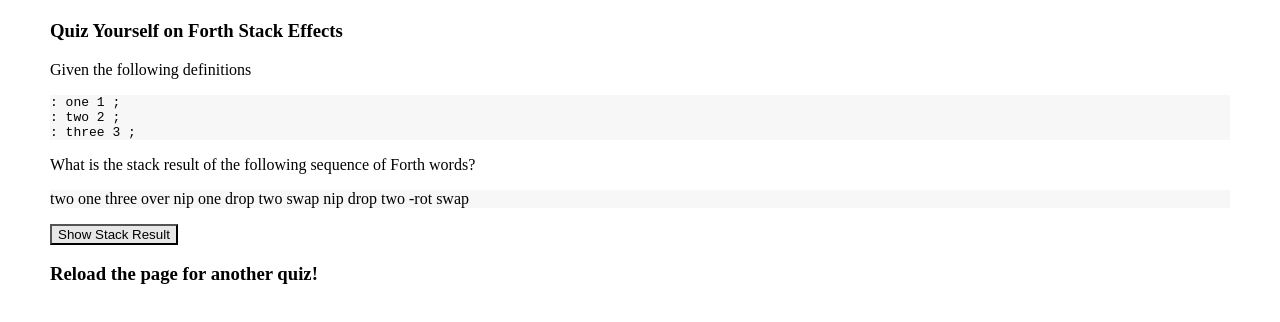
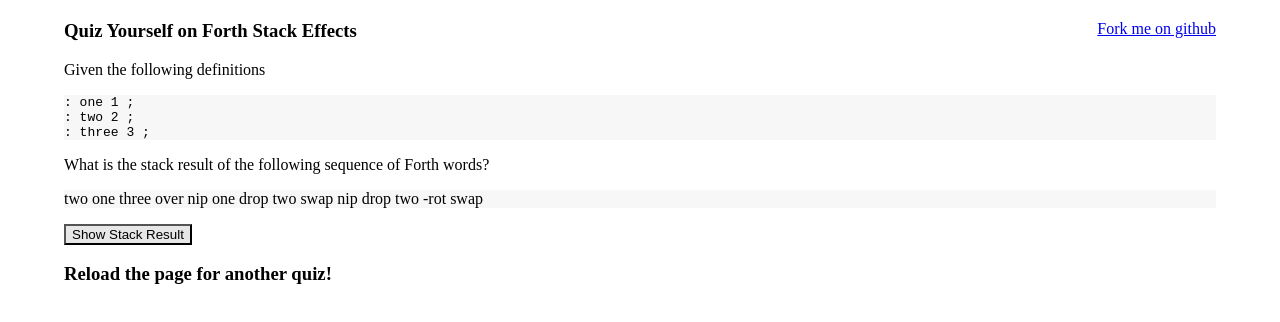
Before and after one commit to laheadle/stackler, a plain HTML site: page index.html in a window 1280 px wide. Drawn offline with nearby package versions, Linux system fonts and the light colour scheme.

Commit message:
add github link

```diff
--- a/index.html
+++ b/index.html
@@ -9,7 +9,9 @@
 <script src="./st.js"></script>
 <title>  Quiz Yourself on Forth Stack Effects  </title>
 </head>
-<body style="margin: 20px 50px">
+<body style="width: 90%; margin: 20px auto">
+
+<a style="float: right" href="https://github.com/laheadle/stackler"> Fork me on github </a>
 
 <h3> Quiz Yourself on Forth Stack Effects </h3>
 
```
